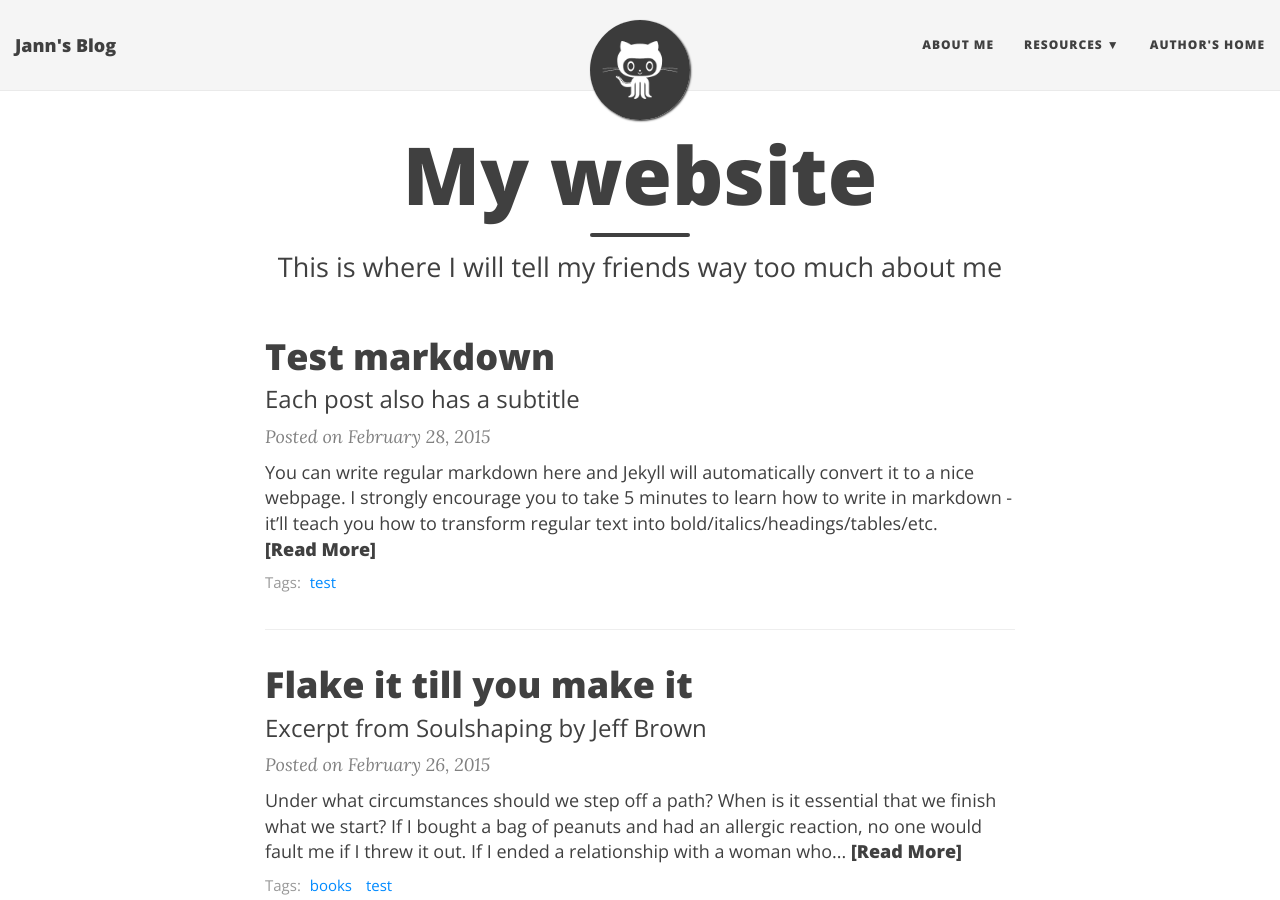
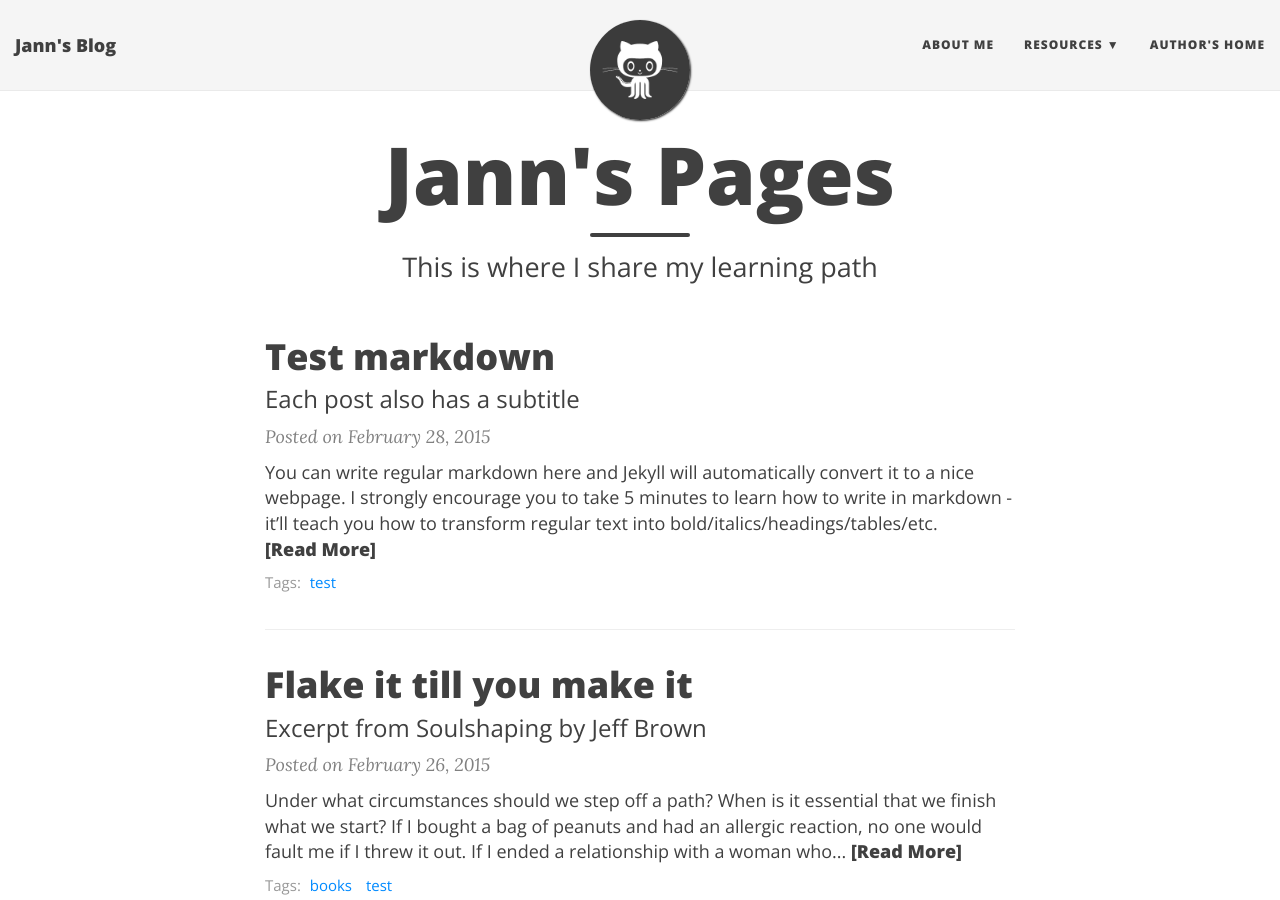
Before and after one commit to l33klin/l33klin.github.io, a Jekyll site: the page built from index.html, in a window 1280 px wide and 900 px high. Built offline with Jekyll 4.4.1, drawn with Linux system fonts in a browser that asks for light colours; nearby versions of some CDN libraries; the list of posts is cut into pages by our own code.

Commit message:
fix network links, page title

```diff
--- a/_config.yml
+++ b/_config.yml
@@ -69,9 +69,9 @@
 social-network-links:
   rss: true
   email: "l33klin@gmail.com"
-  facebook: l33klin
+  facebook: jann.lee.75839
   github: l33klin
-  twitter: l33klin
+  twitter: Jann08256891
 #  reddit: yourname
 #  linkedin: daattali
 #  xing: yourname
--- a/index.html
+++ b/index.html
@@ -1,7 +1,7 @@
 ---
 layout: page
-title: My website
-subtitle: This is where I will tell my friends way too much about me
+title: Jann's Pages
+subtitle: This is where I share my learning path
 use-site-title: true
 ---
 
```
